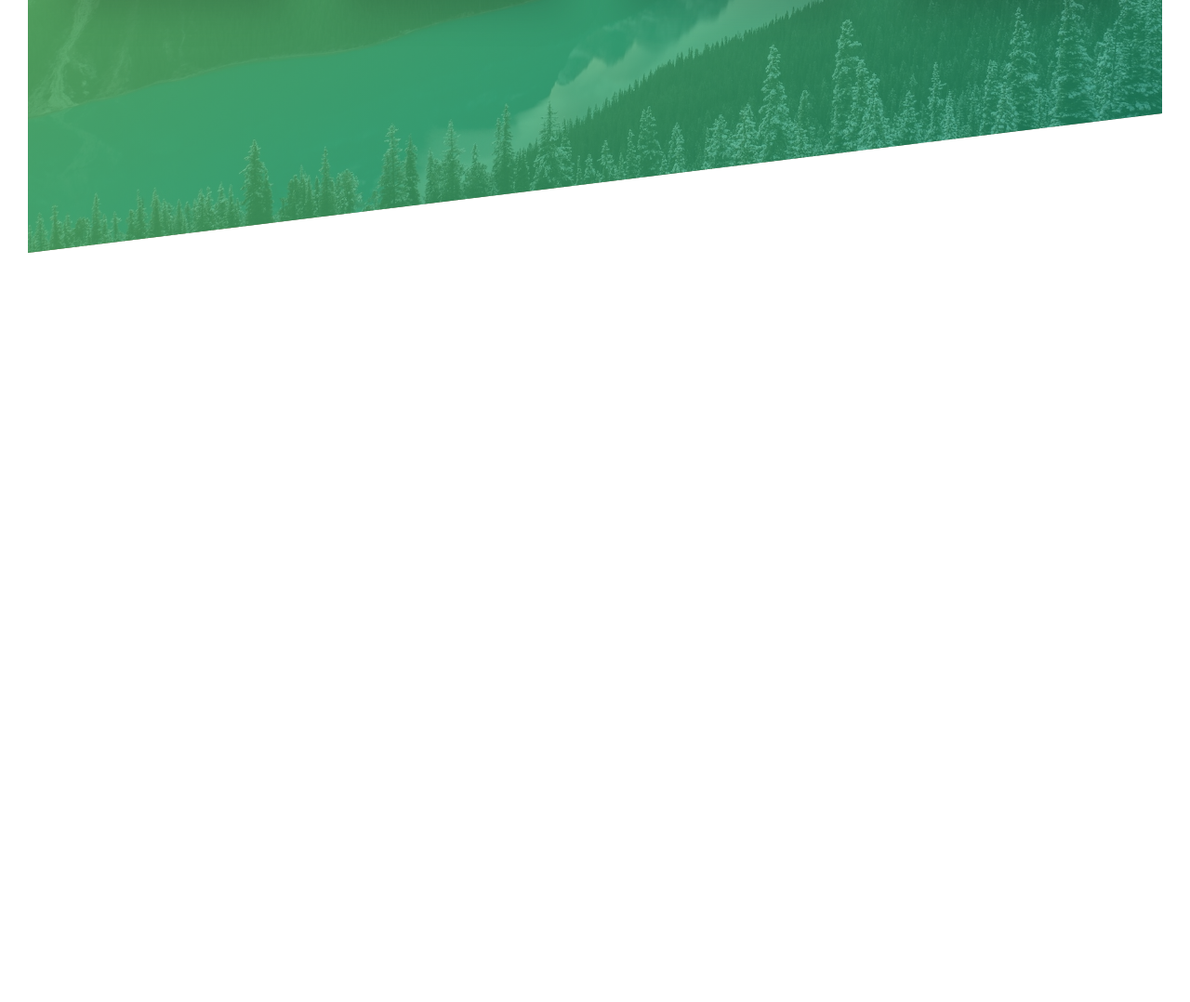
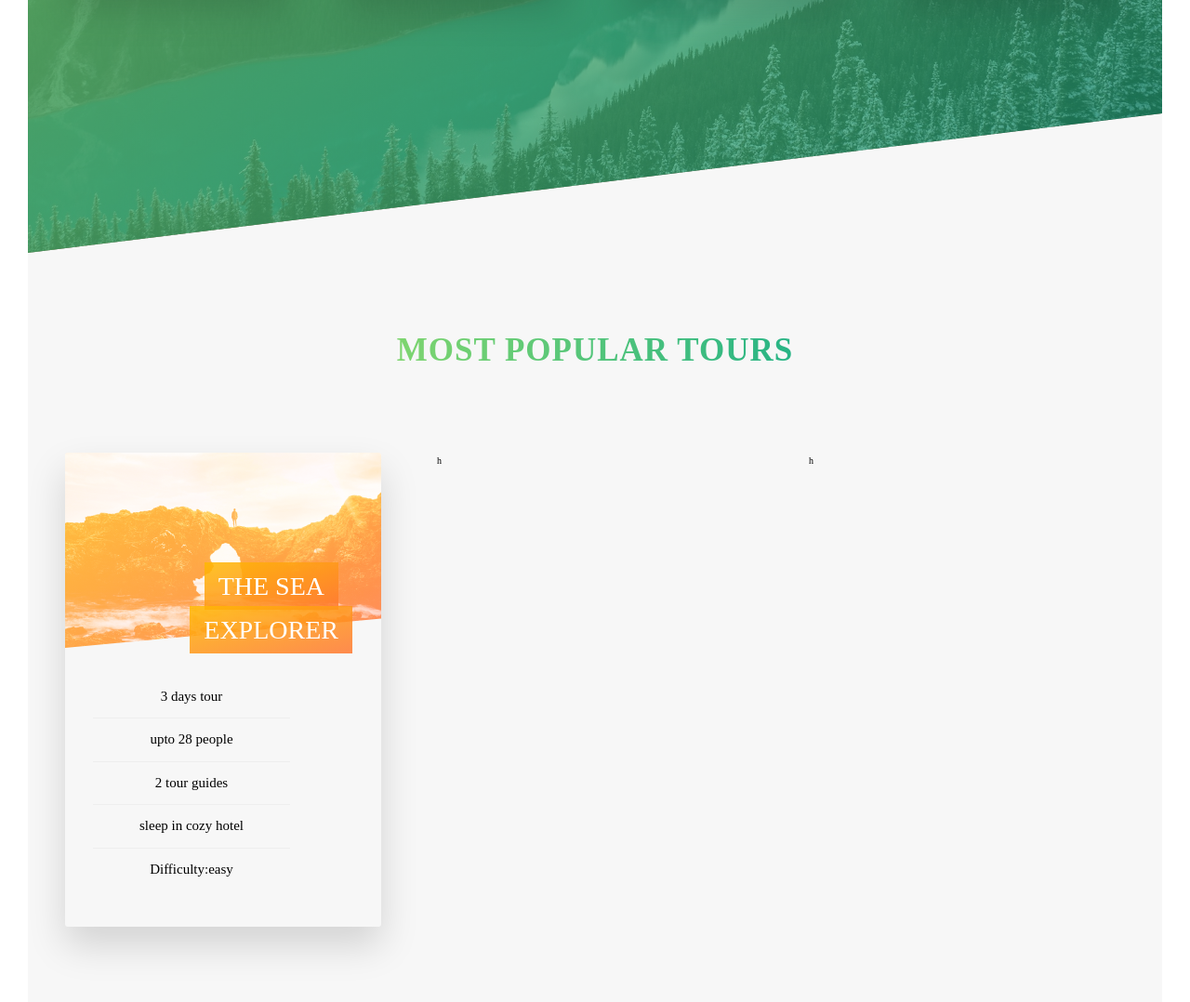
Before and after one commit to ankitharitus/Environment-Matters, a website: page index.html in a window 1280 px wide. Shown: the part 2050-3128 px from the top of the page at 93% size. Before the commit the page ends 2322 px from the top, so only its background shows below. Drawn offline with Linux system fonts and the light colour scheme.

Commit message:
tour section front part

```diff
--- a/index.html
+++ b/index.html
@@ -144,6 +144,40 @@
           </div>
         </div>
       </section>
+
+      <section class="section-tours">
+        <div class="row">
+          <div class="text-center u-margin-bottom-large">
+            <h2 class="heading-secondary">most popular tours</h2>
+          </div>
+          <div class="col-1-of-3">
+            <div class="card">
+              <div class="card__side card__side--front">
+                <div class="card__picture card__picture--1"></div>
+                <h4 class="card__heading">
+                  <span class="card__heading-span card__heading-span--1">
+                    the sea explorer
+                  </span>
+                </h4>
+                <div class="card__details">
+                  <ul>
+                    <li>3 days tour</li>
+                    <li>upto 28 people</li>
+                    <li>2 tour guides</li>
+                    <li>sleep in cozy hotel</li>
+                    <li>Difficulty:easy</li>
+                  </ul>
+                </div>
+              </div>
+              <div class="card__side card__side--back card__side--back-1">
+                back
+              </div>
+            </div>
+          </div>
+          <div class="col-1-of-3">h</div>
+          <div class="col-1-of-3">h</div>
+        </div>
+      </section>
     </main>
   </body>
 </html>
--- a/sass/abstracts/_variables.scss
+++ b/sass/abstracts/_variables.scss
@@ -1,6 +1,12 @@
 $primary-color: #55c57a;
 $primary-color-light: #7ed56f;
 $primary-color-dark: #28b485;
+
+$color-secondary-light: #ffb900;
+$color-secondary-dark: #ff7730;
+
+$color-tertiary-light: #2998ff;
+$color-tertiary-dark: #5643fa;
 
 $color-white: #fff;
 $color-black: black;
--- /dev/null
+++ b/sass/components/_card.scss
@@ -0,0 +1,101 @@
+.card {
+  perspective: 150rem;
+  position: relative;
+  height: 51rem;
+  &__side {
+    position: absolute;
+    width: 100%;
+    top: 0;
+    left: 0;
+    overflow: hidden;
+
+    height: 51rem;
+    transition: all 0.8s ease;
+    font-size: 4rem;
+    backface-visibility: hidden;
+    border-radius: 3px;
+    box-shadow: 0 2rem 4rem rgba(black, 0.15);
+
+    &--front {
+    }
+    &--back {
+      transform: rotateY(180deg);
+      &-1 {
+        background-image: linear-gradient(
+          to right bottom,
+          $color-secondary-light,
+          $color-secondary-dark
+        );
+      }
+    }
+  }
+
+  &:hover &__side--front {
+    transform: rotateY(-180deg);
+  }
+  &:hover &__side--back {
+    transform: rotateY(0);
+  }
+
+  &__picture {
+    background-size: cover;
+    height: 21rem;
+    clip-path: polygon(0 0, 100% 0, 100% 85%, 0 100%);
+    background-blend-mode: screen;
+    &--1 {
+      background-image: url(../img/nat-5.jpg),
+        linear-gradient(
+          to right bottom,
+          $color-secondary-light,
+          $color-secondary-dark
+        );
+    }
+    &--2 {
+      background-image: url(../img/nat-5.jpg);
+    }
+    &--3 {
+      background-image: url(../img/nat-5.jpg);
+    }
+  }
+
+  &__heading {
+    font-size: 2.8rem;
+    font-weight: 300;
+    text-align: right;
+    color: $color-white;
+    text-transform: uppercase;
+    position: absolute;
+    top: 12rem;
+    left: 2rem;
+    width: 85%;
+
+    &-span {
+      padding: 1rem 1.5rem;
+      -webkit-box-decoration-break: clone;
+      &--1 {
+        background-image: linear-gradient(
+          to right bottom,
+          rgba($color-secondary-light, 0.85),
+          rgba($color-secondary-dark, 0.85)
+        );
+      }
+    }
+  }
+  &__details {
+    ul {
+      padding: 3rem;
+      list-style: none;
+      width: 80%;
+      li {
+        text-align: center;
+        font-size: 1.5rem;
+        padding: 1rem;
+        margin: 0 auto;
+
+        &:not(:last-child) {
+          border-bottom: solid 1px #eee;
+        }
+      }
+    }
+  }
+}
--- a/sass/layout/_grid.scss
+++ b/sass/layout/_grid.scss
@@ -24,4 +24,12 @@
       margin-right: $grid-horizontal;
     }
   }
+
+  .col-1-of-3 {
+    width: calc((100% - 2 * #{$grid-horizontal}) / 3);
+    float: left;
+    &:not(:last-child) {
+      margin-right: $grid-horizontal;
+    }
+  }
 }
--- a/sass/main.scss
+++ b/sass/main.scss
@@ -2,6 +2,7 @@
 @import "base/animation";
 @import "base/base";
 @import "components/button";
+@import "components/card";
 @import "components/composition";
 @import "layout/header";
 @import "pages/home";
--- a/sass/pages/_home.scss
+++ b/sass/pages/_home.scss
@@ -18,3 +18,9 @@
     transform: skewY(7deg);
   }
 }
+
+.section-tours {
+  background-color: $color-grey-light-1;
+  padding: 25rem 0 50rem 0;
+  margin-top: -10rem;
+}
```
Also changed, not shown: css/style.css, sass/abstracts/newTech.txt (added).
